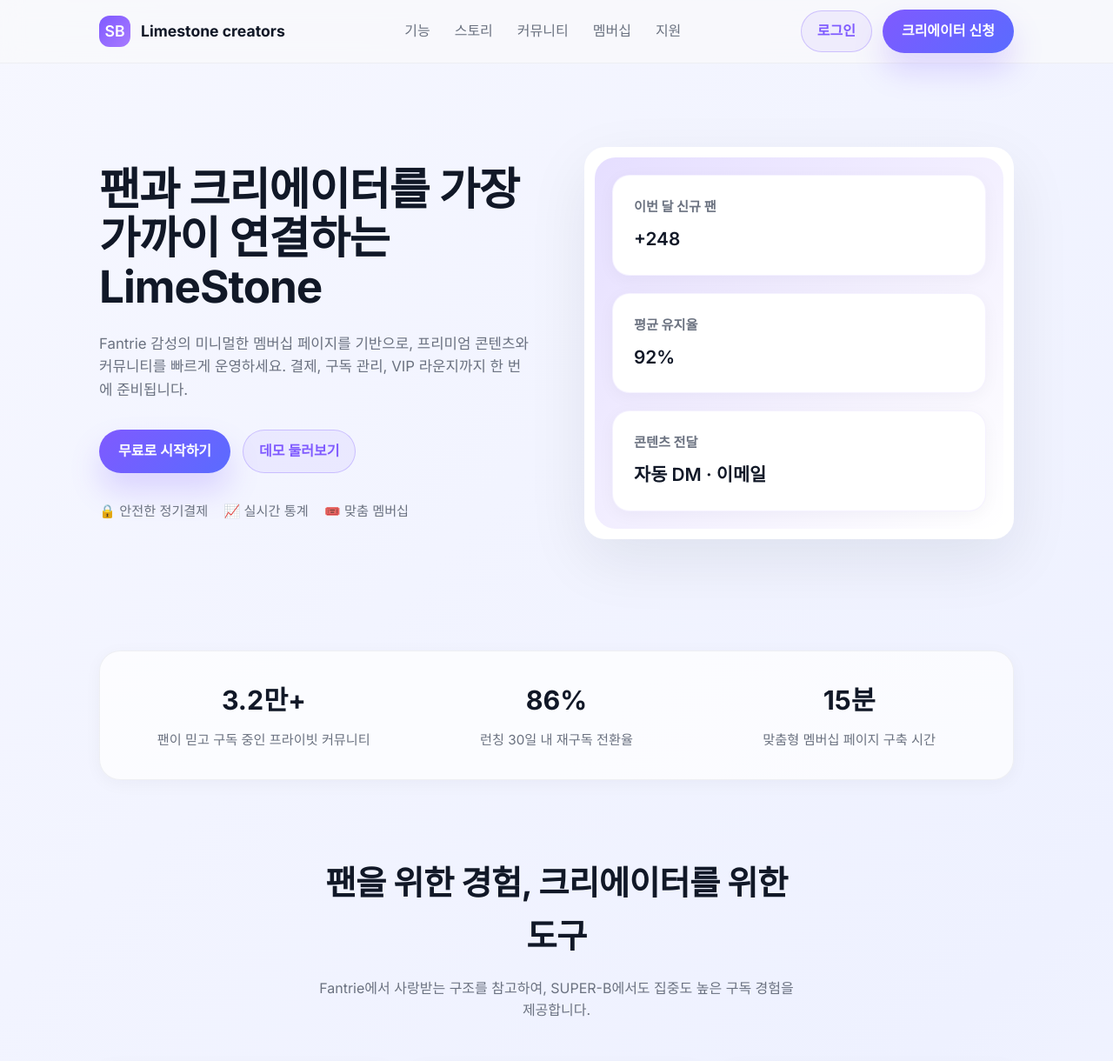
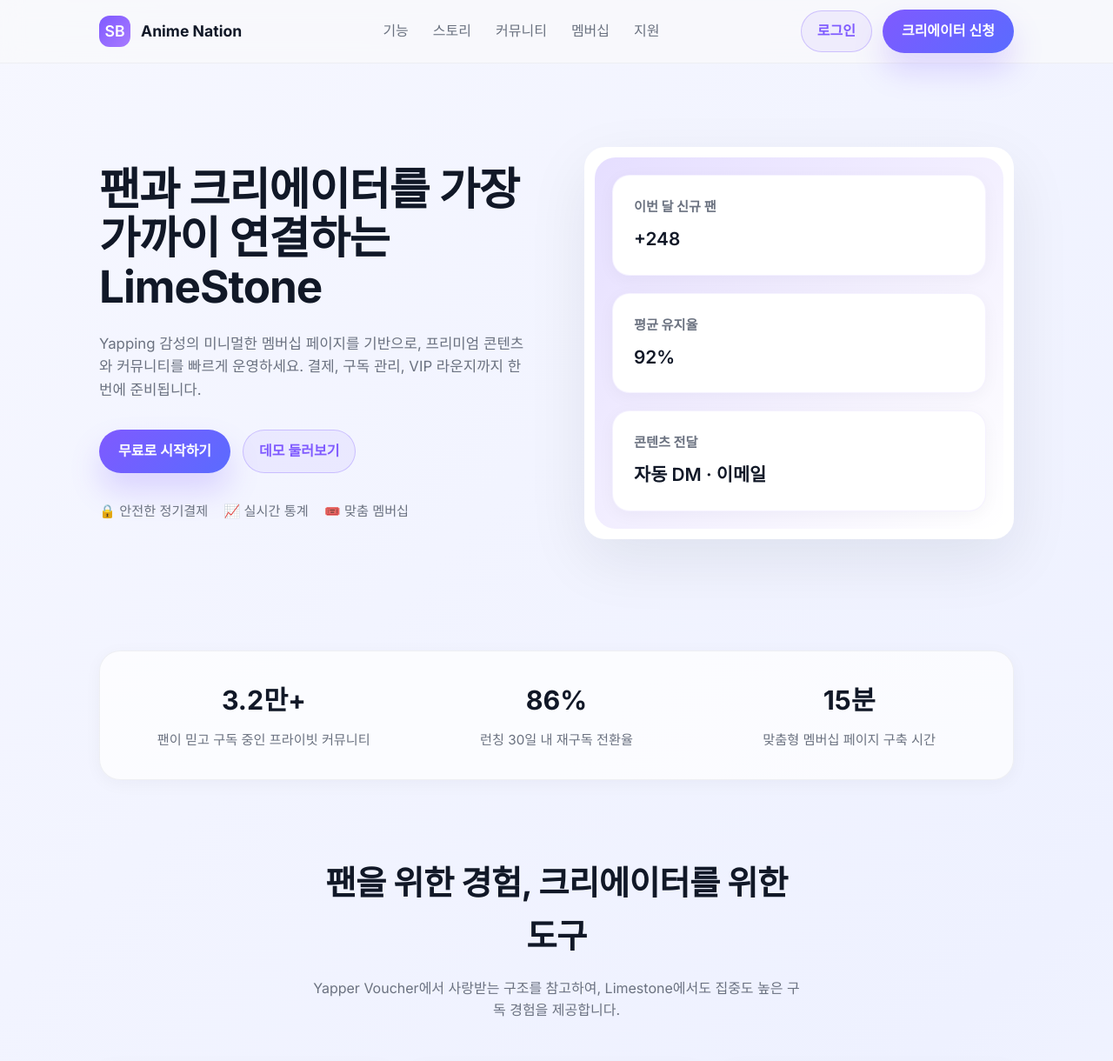
Before and after one commit to Tim-JEON/Limestone, a plain HTML site: page index.html in a window 1280 px wide. Shown: the top 1220 px of the page at 87% size. Drawn offline with Linux system fonts and the light colour scheme.

Commit message:
Update index.html
Signed-off-by: sejaboys <85088197+Tim-JEON@users.noreply.github.com>

```diff
--- a/index.html
+++ b/index.html
@@ -604,7 +604,7 @@
     <div class="shell nav">
       <a class="brand" href="#top">
         <span class="brand-mark">SB</span>
-        <span>Limestone creators</span>
+        <span>Anime Nation</span>
       </a>
       <nav class="nav-links">
         <a href="#features">기능</a>
@@ -624,7 +624,7 @@
     <section class="hero" id="top">
       <div>
         <h1>팬과 크리에이터를 가장 가까이 연결하는 LimeStone</h1>
-        <p>Fantrie 감성의 미니멀한 멤버십 페이지를 기반으로, 프리미엄 콘텐츠와 커뮤니티를 빠르게 운영하세요. 결제, 구독 관리, VIP 라운지까지 한 번에 준비됩니다.</p>
+        <p>Yapping 감성의 미니멀한 멤버십 페이지를 기반으로, 프리미엄 콘텐츠와 커뮤니티를 빠르게 운영하세요. 결제, 구독 관리, VIP 라운지까지 한 번에 준비됩니다.</p>
         <div class="hero-actions">
           <button class="solid-button" type="button">무료로 시작하기</button>
           <button class="ghost-button" type="button">데모 둘러보기</button>
@@ -676,7 +676,7 @@
       <div class="shell">
         <div class="section-headline">
           <h2>팬을 위한 경험, 크리에이터를 위한 도구</h2>
-          <p>Fantrie에서 사랑받는 구조를 참고하여, SUPER-B에서도 집중도 높은 구독 경험을 제공합니다.</p>
+          <p>Yapper Voucher에서 사랑받는 구조를 참고하여, Limestone에서도 집중도 높은 구독 경험을 제공합니다.</p>
         </div>
         <div class="feature-grid">
           <article class="feature-card">
```
